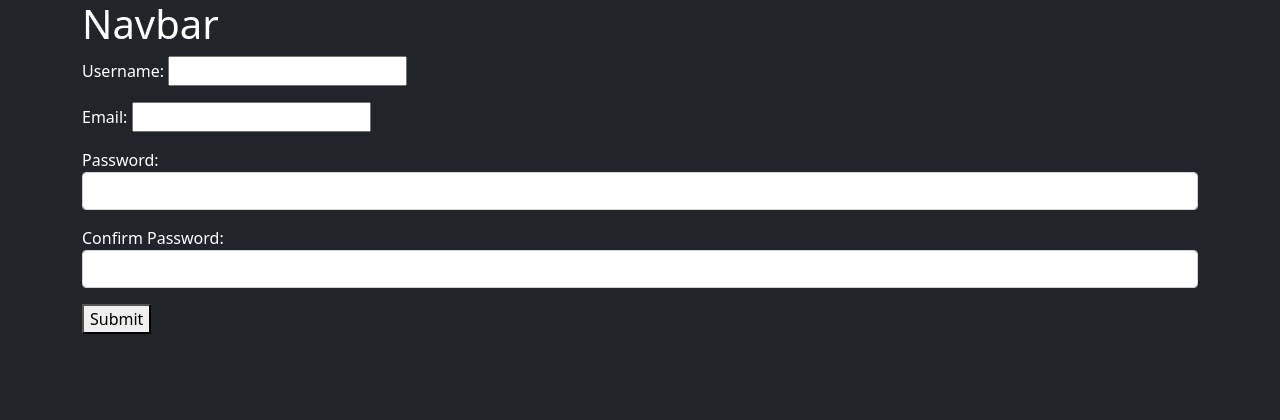
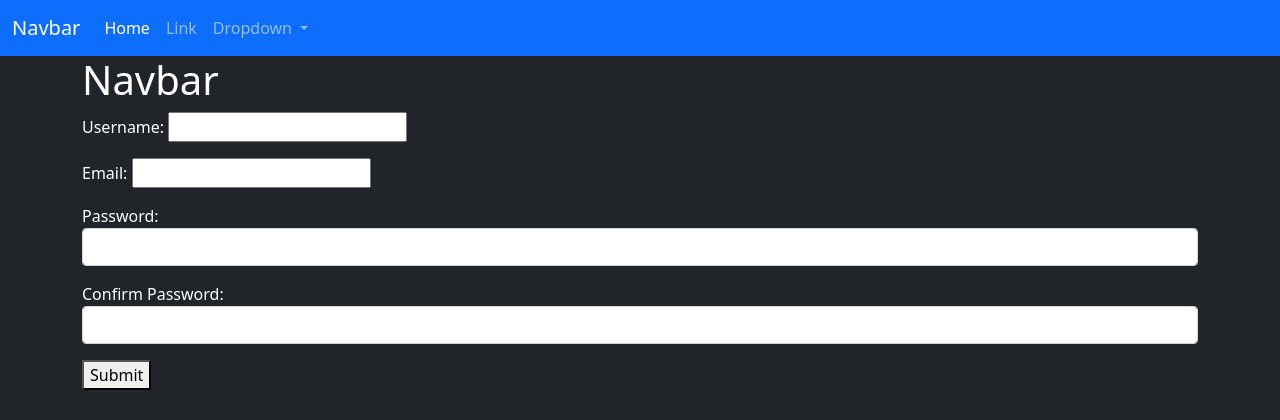
Before and after one commit to Khailas12/Django-Bootcamp, a Django app: page /register/ in a window 1280 px wide. Shown: the top 420 px of the page. Run offline with Django 3.2, Linux system fonts and the light colour scheme.

Commit message:
bootstrap navbar addded

```diff
--- a/templates/base.html
+++ b/templates/base.html
@@ -14,6 +14,7 @@
     <title>
         {% block title %} Store {% endblock title %}
     </title>
+    {% include 'icons.html' %}
     <link rel='stylesheet' href="{% static 'css/main.css' %}" />
     {% block head %} {% endblock head %}
 
--- /dev/null
+++ b/templates/icons.html
@@ -0,0 +1,30 @@
+<nav class="navbar navbar-expand-lg navbar-dark bg-primary">
+    <div class="container-fluid">
+      <a class="navbar-brand" href="#">Navbar</a>
+      <button class="navbar-toggler" type="button" data-bs-toggle="collapse" data-bs-target="#navbarSupportedContent" aria-controls="navbarSupportedContent" aria-expanded="false" aria-label="Toggle navigation">
+        <span class="navbar-toggler-icon"></span>
+      </button>
+      <div class="collapse navbar-collapse" id="navbarSupportedContent">
+        <ul class="navbar-nav me-auto mb-2 mb-lg-0">
+          <li class="nav-item">
+            <a class="nav-link active" aria-current="page" href="#">Home</a>
+          </li>
+          <li class="nav-item">
+            <a class="nav-link" href="#">Link</a>
+          </li>
+          <li class="nav-item dropdown">
+            <a class="nav-link dropdown-toggle" href="#" id="navbarDropdown" role="button" data-bs-toggle="dropdown" aria-expanded="false">
+              Dropdown
+            </a>
+            <ul class="dropdown-menu" aria-labelledby="navbarDropdown">
+              <li><a class="dropdown-item" href="#">Action</a></li>
+              <li><a class="dropdown-item" href="#">Another action</a></li>
+              <li><hr class="dropdown-divider"></li>
+              <li><a class="dropdown-item" href="#">Something else here</a></li>
+            </ul>
+          </li>
+        </ul>
+
+      </div>
+    </div>
+  </nav>
```
Also changed, not shown: templates/products/detail.html (+7 -2 lines), db.sqlite3.
